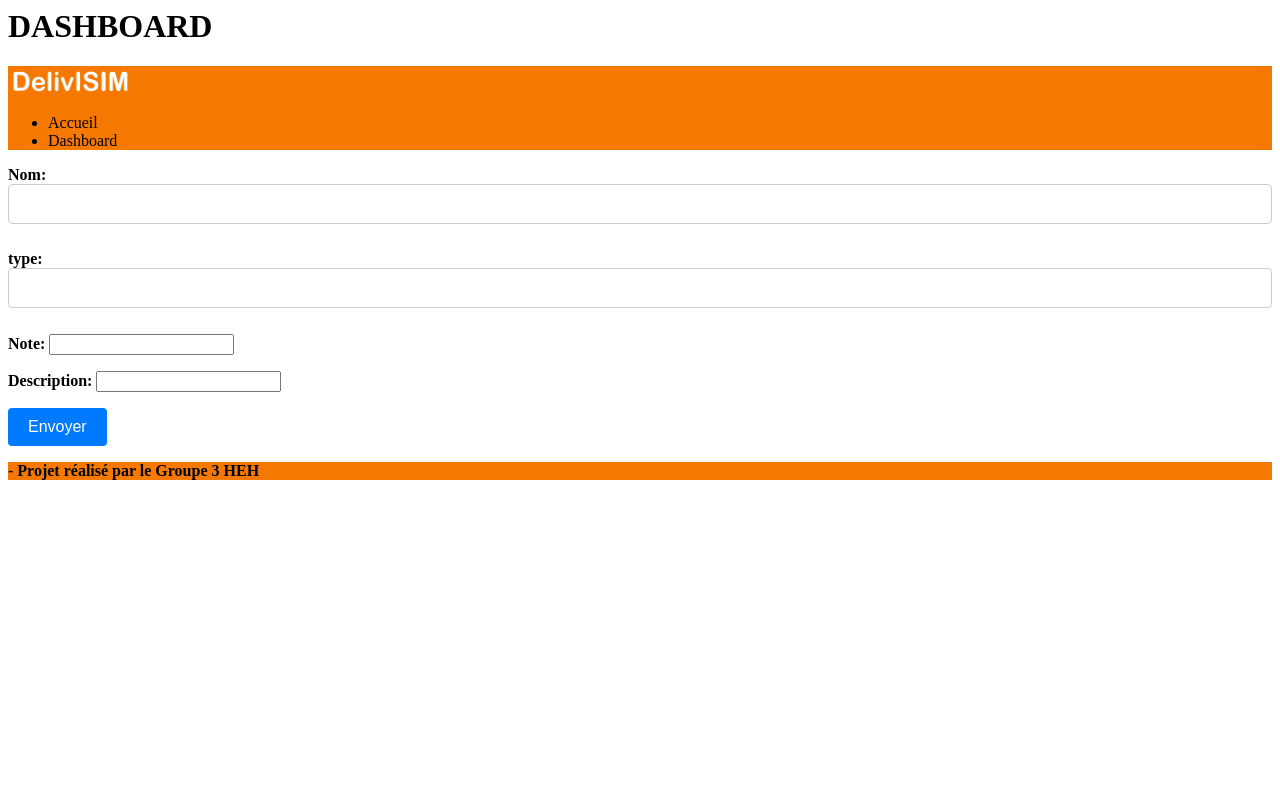
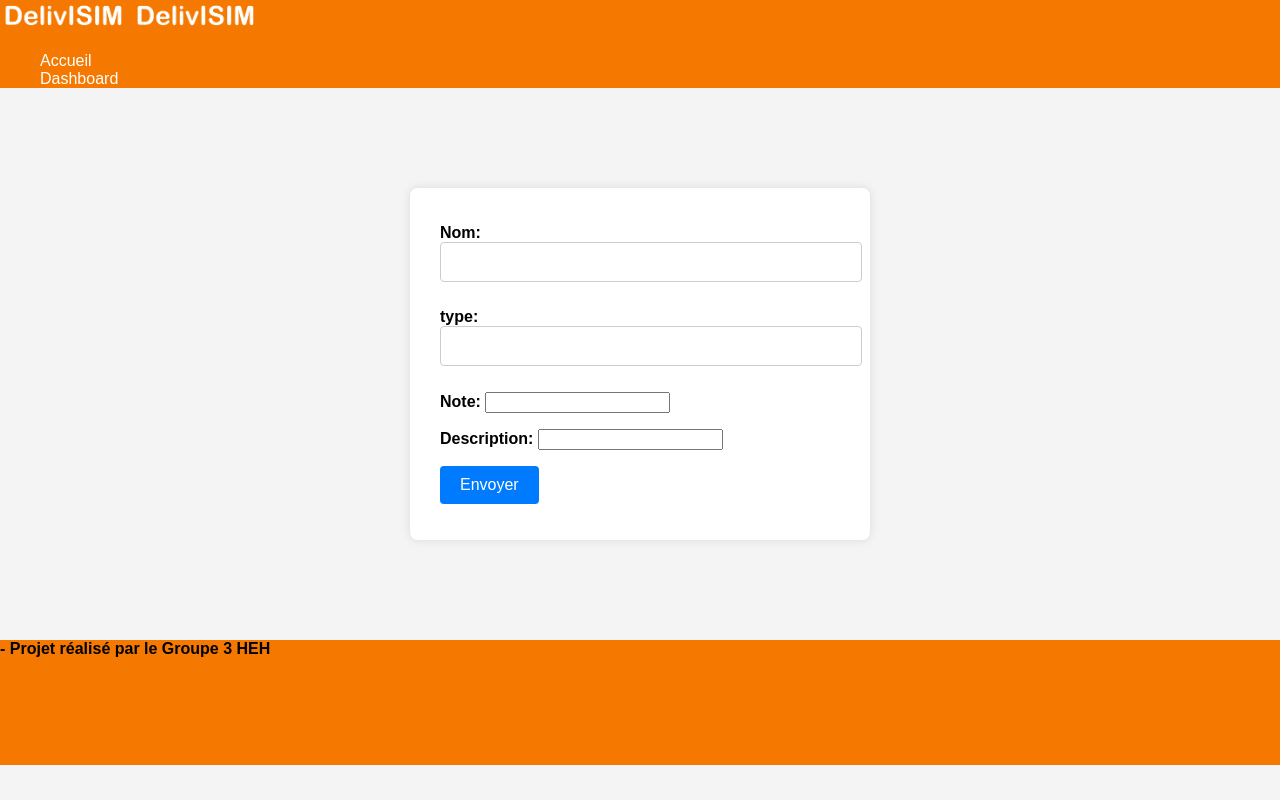
Before and after one commit to Blxtch/gitGroupe3SemaineProjetInter, a PHP site: page /vues/vueDashboard.php in a window 1280 px wide. Run offline with PHP 8.4, Linux system fonts and the light colour scheme.

Commit message:
style dashboard

```diff
--- a/Modele.php
+++ b/Modele.php
@@ -51,7 +51,7 @@ class Modele {
 
     private function getListeEntreesPlatsDesserts() {
         $bdd = $this->getBdd();
-        $varPlat = $bdd->prepare('SELECT nom_plat , prix_plat , id_plat, type_plat, id_restau FROM plats WHERE id_restau = :id_restau');
+        $varPlat = $bdd->prepare('SELECT * FROM plats WHERE id_restau = :id_restau');
         if(isset($_GET['id_restau'])){
             $id_restau = $_GET['id_restau'];
             $varPlat->bindParam(':id_restau', $id_restau);
@@ -89,14 +89,15 @@ class Modele {
 
     private function panierPlat(){
         $bdd = $this->getBdd();
-        $nom_plat = $_POST['nom_plat'];
-        $prix_plat = $_POST['prix_plat'];
-        $type_plat = $_POST['type_plat'];
-        $id_restau = $_POST['id_restau'];
-        $varPanier = $bdd->prepare('INSERT INTO panier (nom_plat, prix_plat, type_plat) VALUES (:nom_plat, :prix_plat, :type_plat)');
-        $modif->bindParam(':nom_plat', $nom_plat);
+        $id_plat = $_GET['id_plat'];
+        $prix_plat = $_GET['prix_plat'];
+        $id_restau = $_GET['id_restau'];
+        $id_user = $_SESSION['id'];
+        $modif = $bdd->prepare('INSERT INTO panier (id_plat, prix_plat, id_restau, id_user) VALUES (:id_plat, :prix_plat, :id_restau, :id_user)');
+        $modif->bindParam(':id_plat', $id_plat);
         $modif->bindParam(':prix_plat', $prix_plat);
-        $modif->bindParam(':type_plat', $type_plat);
+        $modif->bindParam(':id_restau', $id_restau);
+        $modif->bindParam(':id_user', $id_user);
         $modif->execute();
         header('Location: vuePlats.php?id_restau'.$id_restau );
 
--- a/css/styleAccueil.css
+++ b/css/styleAccueil.css
@@ -17,12 +17,13 @@ main{
     display:grid;
     grid-template-columns: 1fr 1fr 1fr;
     margin-bottom: 50px;
+    background-color: #f4f4f4;
 }
 
 
 .restau{
     max-width: 400px;
-    margin: 20px auto;
+    margin: 20px;
     background-color: #fff;
     padding: 20px 30px;
     box-shadow: 0px 0px 10px rgba(0, 0, 0, 0.1);
--- /dev/null
+++ b/css/styleDashboard.css
@@ -0,0 +1,84 @@
+header{
+    background-color: #f57900;
+    margin: 0;
+}
+
+header img{
+    width : 10%;
+}
+
+body {
+    font-family: Arial, sans-serif;
+    background-color: #f4f4f4;
+    margin: 0;
+    padding: 0;
+}
+
+    .modif-container{
+        max-width: 400px;
+        margin: 100px auto;
+        background-color: #fff;
+        padding: 20px 30px;
+        box-shadow: 0px 0px 10px rgba(0, 0, 0, 0.1);
+        border-radius: 8px;
+    }
+
+    h2 {
+        margin-top: 0;
+        color: #333;
+    }
+
+    label {
+        display: block;
+        margin-bottom: 8px;
+        color: #555;
+    }
+
+    input[type="text"], input[type="password"] {
+        width: 100%;
+        padding: 10px;
+        margin-bottom: 10px;
+        border: 1px solid #ccc;
+        border-radius: 4px;
+        font-size: 16px;
+    }
+
+    input[type="submit"] {
+        background-color: #007BFF;
+        color: #fff;
+        border: none;
+        padding: 10px 20px;
+        font-size: 16px;
+        border-radius: 4px;
+        cursor: pointer;
+        transition: background-color 0.3s;
+    }
+
+    input[type="submit"]:hover {
+        background-color: #0056b3;
+    }
+
+    p {
+        font-weight: bold;
+    }
+    footer{
+        background-color: #f57900;
+        margin: 0;
+        padding: 0;
+        padding-bottom: 91px ;
+    }
+
+    li{
+        list-style-type: none;
+
+    }
+
+    li a{
+        text-decoration: none;
+        color: #fff;
+    }
+
+    li a:hover{
+        text-decoration: none;
+        color: #000000;
+    }
--- a/css/stylePlats.css
+++ b/css/stylePlats.css
@@ -17,6 +17,13 @@ main{
     grid-template-columns: 1fr 1fr 1fr;
 }
 
+body{
+    font-family: Arial, sans-serif;
+    background-color: #f4f4f4;
+    margin: 0;
+    padding: 0;
+}
+
 
 .plat{
     max-width: 400px;
@@ -29,13 +36,9 @@ main{
 
 a{
     text-decoration: none;
-    color: #000000;
+    color: #fff;
 }
 
-a:hover{
-    text-decoration: none;
-    color: #f57900;
-}
 
 h2 {
     margin-top: 0;
--- a/gabarits/header.php
+++ b/gabarits/header.php
@@ -1,5 +1,6 @@
 <header>
     <img src="img/logo.png" alt="logo">
+    <img src="../img/logo.png" alt="logo">
 
 
     <nav>
--- a/vues/vueAccueil.php
+++ b/vues/vueAccueil.php
@@ -5,7 +5,6 @@
 //     header('Location: vueLogin.php');
 //     exit();
 // }
-
 ?>
 
 <!DOCTYPE html>
--- a/vues/vueDashboard.php
+++ b/vues/vueDashboard.php
@@ -8,24 +8,23 @@
 
     //si admin -> fct modo + insert table listRestau ET update listRestau (pas de gestion de delete enfin pour l'instant)
 ?>
-<h1>DASHBOARD</h1>
-
 <!DOCTYPE html>
 <html lang="fr">
 <head>
     <meta charset="UTF-8">
     <meta name="viewport" content="width=device-width, initial-scale=1.0">
     <title>DASHBOARD</title>
-    <link rel= "stylesheet" href="../css/stylePlats.css">
+    <link rel= "stylesheet" href="../css/styleDashboard.css">
 </head>
+<?php include_once '../gabarits/header.php'; ?>
 <body>
-    <?php include_once '../gabarits/header.php';
-        $modif = $db -> accessListePlats();
+
+        <?php $modif = $db -> accessListePlats();
 
         if (isset ($_POST['ok'])) {
             $newRestau = $db-> accessModifRestau($_POST['nom_restau'], $_POST['type_restau'], $_POST['note_restau'], $_POST['descriptio']);
             }
-        echo '<div id="modif">';
+        echo '<div class="modif-container">';
         echo '<form action="vueDashboard.php" method="post">';
         echo '<p> Nom: ', '<input type = "text" name="nom_restau">';
         echo '<p> type: ', '<input type = "text" name="type_restau">';
@@ -33,6 +32,8 @@
         echo '<p> Description: ', '<input type = "textarea" name="descriptio">';
         echo '<p> <input type="submit" value="Envoyer" name="ok" ></p>';
         echo '</form>';
-    include_once '../gabarits/footer.php';
-    ?>
+        echo '</div>';
+?>
 </body>
+
+    <?php include_once '../gabarits/footer.php';?>
```
Also changed, not shown: vues/vuePlats.php (+11 -1 lines).
